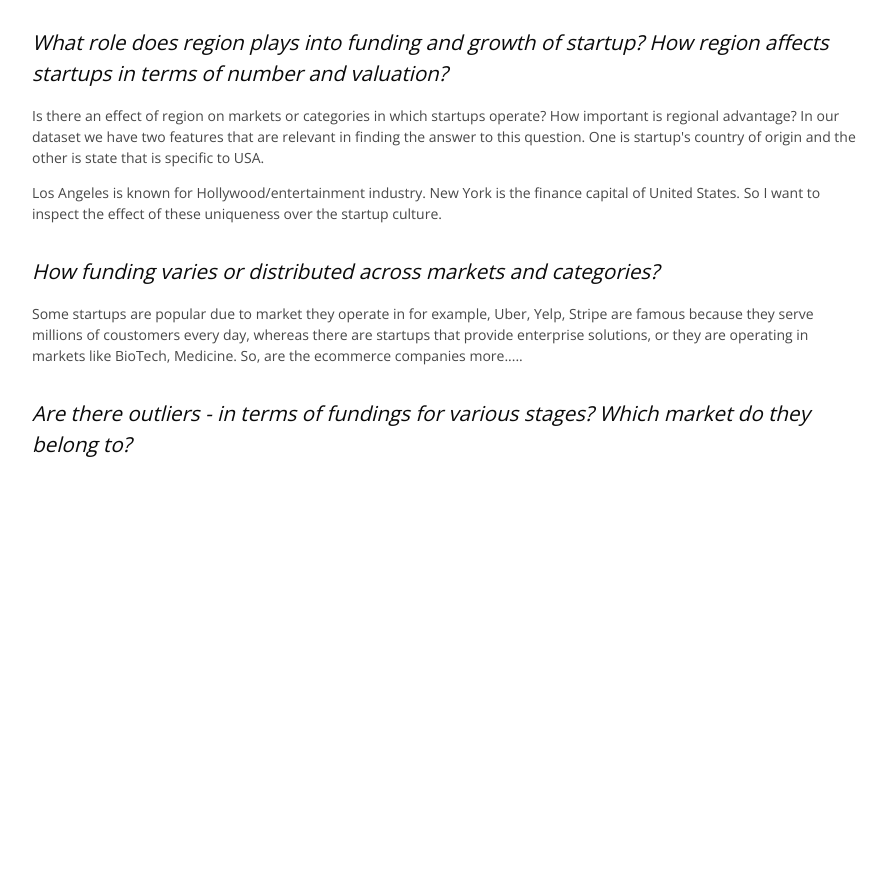
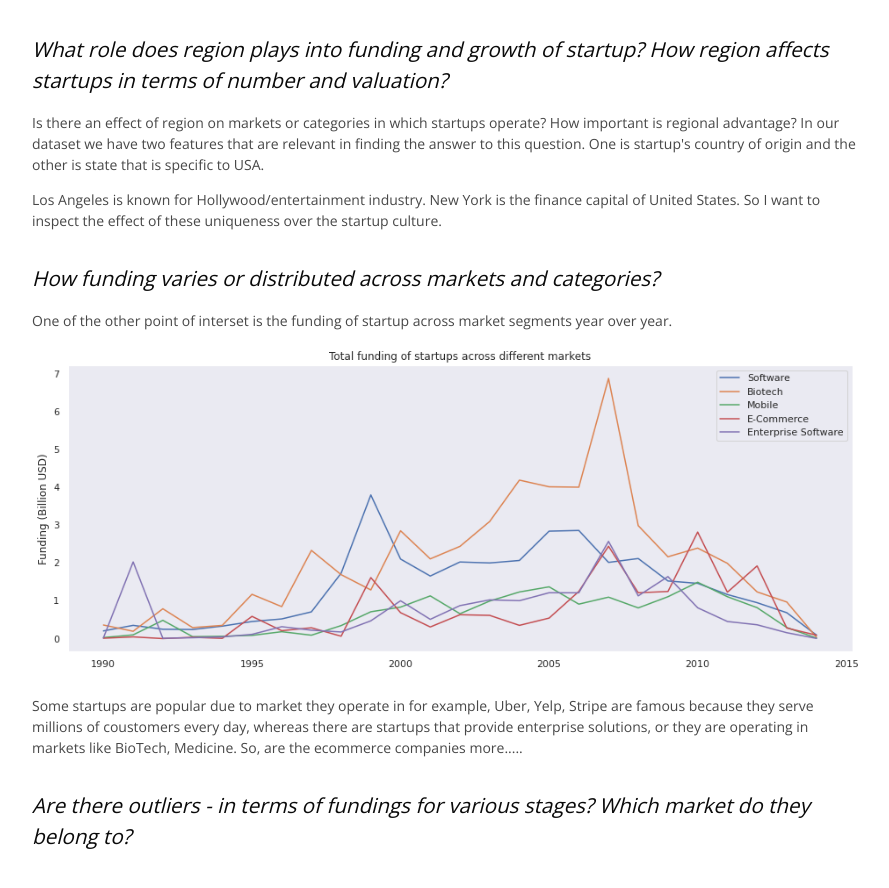
Before and after one commit to jhashekhar/jhashekhar.github.io, a Jekyll site: the page built from _posts/2020-07-05-eda-startup-cb.md, in a window 1280 px wide and 900 px high, scrolled down 2243 px. Shown: the top 888 px of the window, without its empty margins (192-1081 px from the left). Built offline with Jekyll 4.4.1, drawn with Linux system fonts in a browser that asks for light colours; before the commit the page ends 2750 px from its top, so only the background shows below that.

Commit message:
Update to post and assets.

```diff
--- a/_posts/2020-07-05-eda-startup-cb.md
+++ b/_posts/2020-07-05-eda-startup-cb.md
@@ -86,6 +86,10 @@ So, when I started with Data Science and encountered on this dataset, I couldn't
 
 <h3><i>How funding varies or distributed across markets and categories?</i></h3>
 
+<p>One of the other point of interset is the funding of startup across market segments year over year.</p>
+
+<img src="https://jhashekhar.github.io/assets/img/funding_across_market_segments.png">
+
 <p>Some startups are popular due to market they operate in for example, Uber, Yelp, Stripe are famous because they serve millions of coustomers every day, whereas there are startups that provide enterprise solutions, or they are operating in markets like BioTech, Medicine. So, are the ecommerce companies more.....</p>
 
 
```
Also changed, not shown: _posts/2020-01-19-diffusion_limited_agg.md (+1 -1 lines), assets/img/funding_across_market_segments.png (added), assets/img/pie_plot_1.png, 8 other files.
